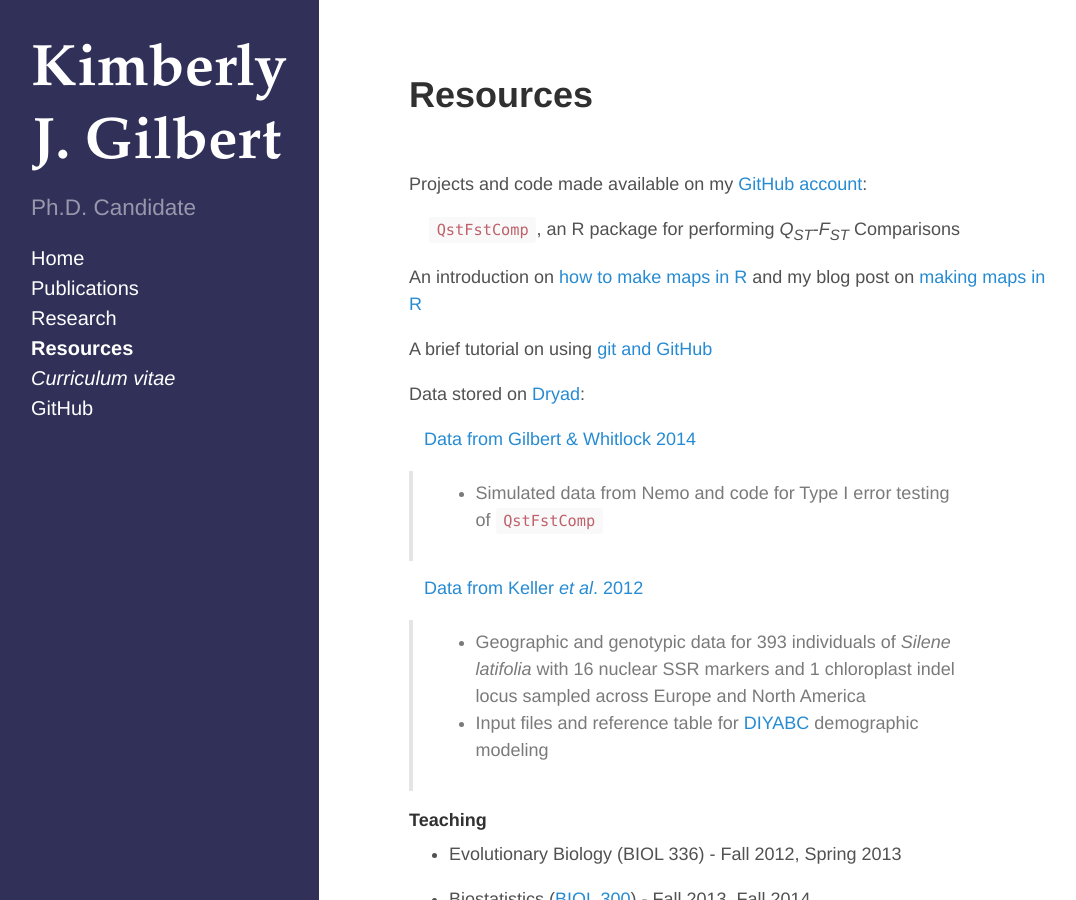
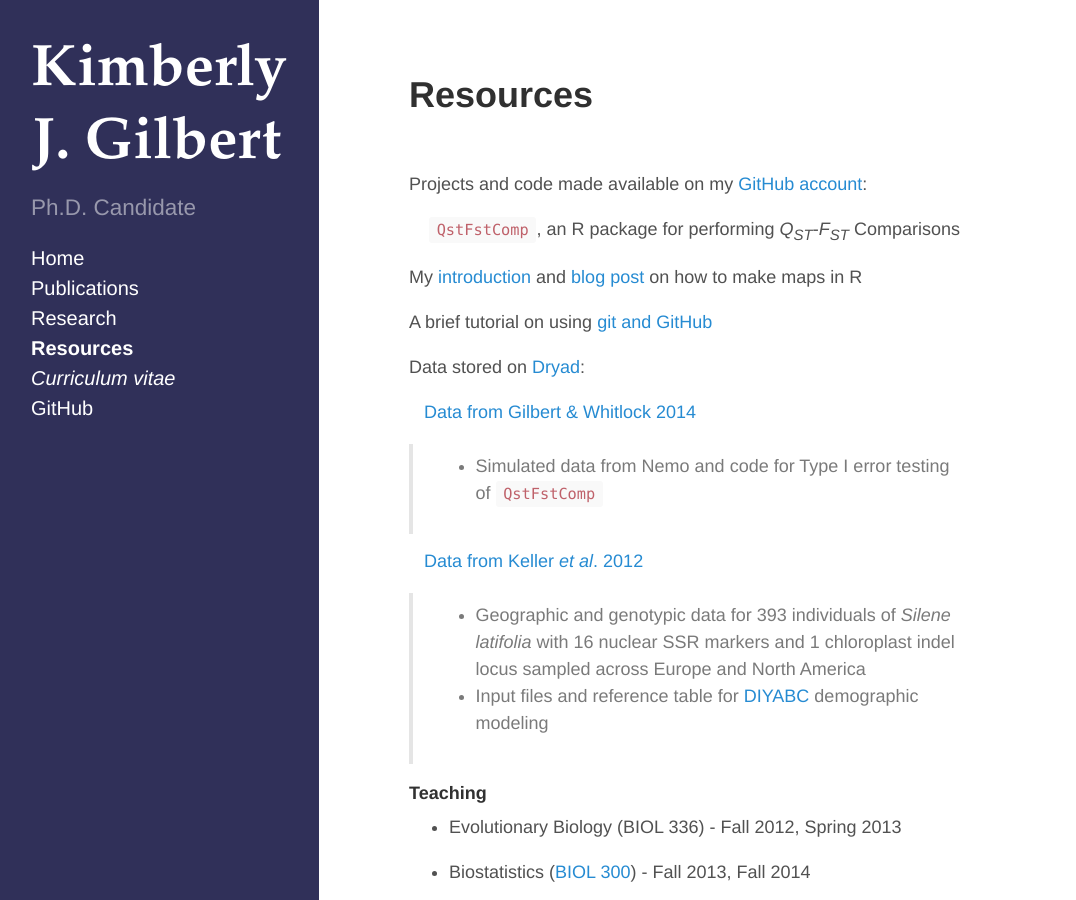
Before and after one commit to kjgilbert/kjgilbert.github.io, a Jekyll site: the page built from resources.md, in a window 1280 px wide and 900 px high. Shown: the whole window, without its empty margins (5-1081 px from the left). Built offline with Jekyll 4.4.1, drawn with Linux system fonts in a browser that asks for light colours; Markdown is read by kramdown in place of the engine named in the settings.

Commit message:
update resources and CV

```diff
--- a/resources.md
+++ b/resources.md
@@ -11,7 +11,7 @@ Projects and code made available on my [GitHub account](https://github.com/kjgil
 
 &nbsp;&nbsp;&nbsp; [`QstFstComp`](https://github.com/kjgilbert/QstFstComp), an R package for performing *Q<sub>ST</sub>*-*F<sub>ST</sub>* Comparisons
 
-An introduction on [how to make maps in R](https://github.com/kjgilbert/kjgilbert.github.io/raw/master/pdfs/R_MakingMaps.pdf) and my blog post on [making maps in R](http://www.molecularecologist.com/2012/09/making-maps-with-r/)
+My [introduction](https://github.com/kjgilbert/kjgilbert.github.io/raw/master/pdfs/R_MakingMaps.pdf) and [blog post](http://www.molecularecologist.com/2012/09/making-maps-with-r/) on how to make maps in R
 
 A brief tutorial on using [git and GitHub](https://github.com/kjgilbert/kjgilbert.github.io/raw/master/pdfs/KGilbert_GitTutorial.pdf)
 
```
Also changed, not shown: publications.md (+1 -1 lines), 1 other file.
